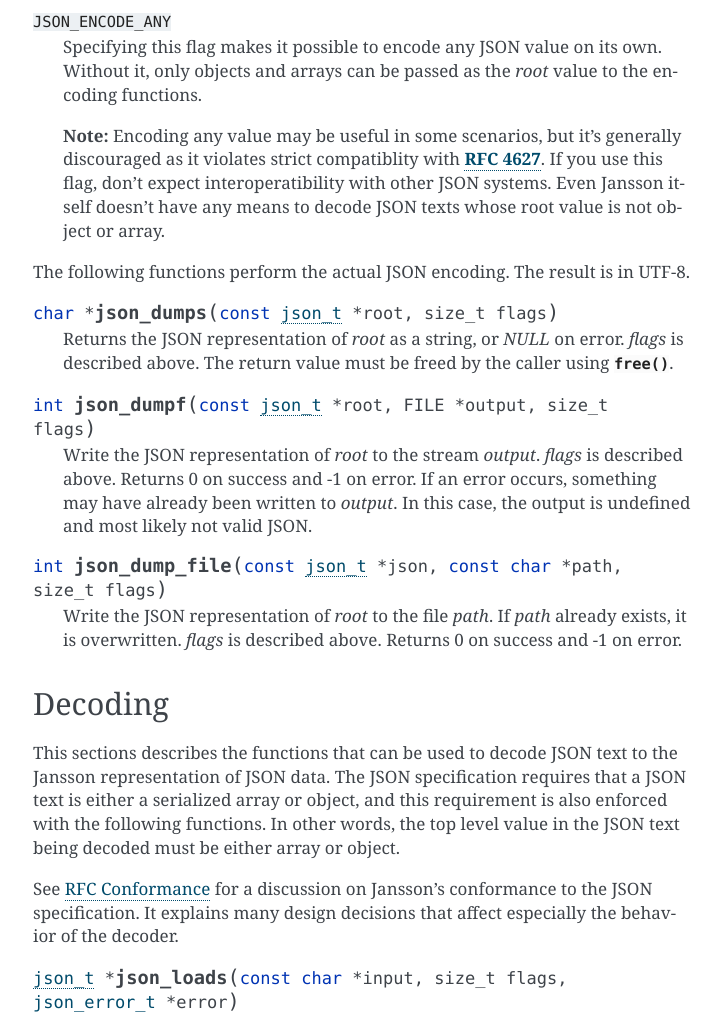
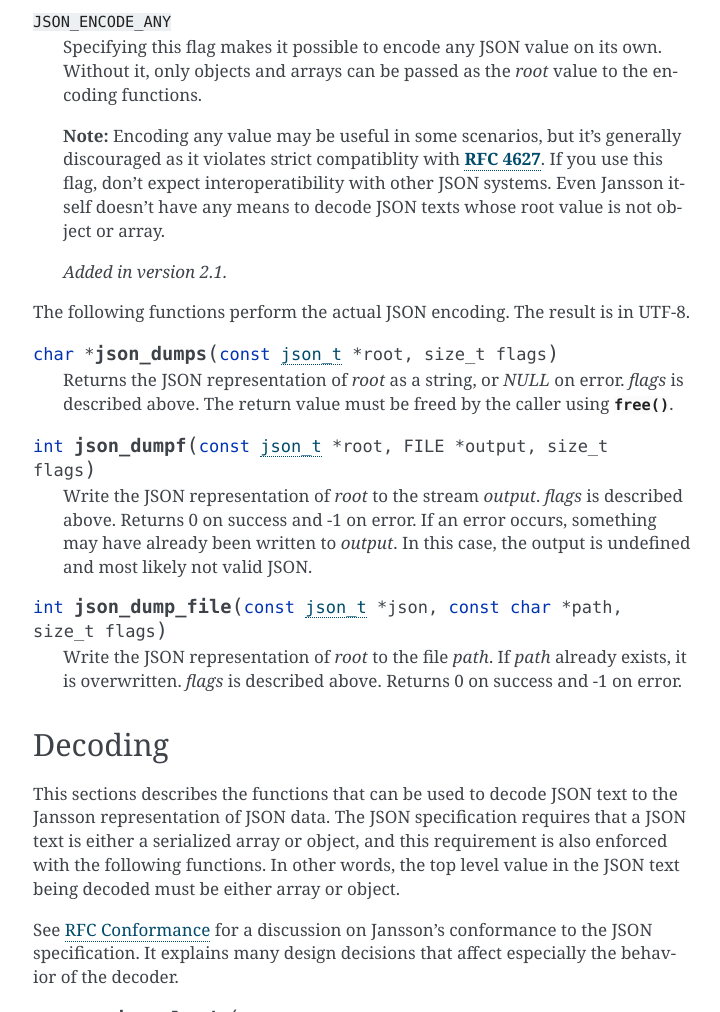
Before and after one commit to akheron/jansson, a Sphinx documentation site: the page built from doc/apiref.rst, in a window 1280 px wide and 1400 px high, scrolled down 14419 px, cut to the strip 0-1012 px from the top of the window. Shown: the whole strip, without its empty margins (387-1107 px from the left). Built offline with Sphinx 7.4.7, drawn with Linux system fonts in a browser that asks for light colours; some of the changed text lies outside the part shown.

Commit message:
doc: Add "New in version 2.1" notes to new features

```diff
--- a/doc/apiref.rst
+++ b/doc/apiref.rst
@@ -738,6 +738,8 @@
    with other JSON systems. Even Jansson itself doesn't have any means
    to decode JSON texts whose root value is not object or array.
 
+   .. versionadded:: 2.1
+
 The following functions perform the actual JSON encoding. The result
 is in UTF-8.
 
@@ -797,6 +799,8 @@
    is similar to :func:`json_loads()` except that the string doesn't
    need to be null-terminated. *flags* is currently unused, and should
    be set to 0.
+
+   .. versionadded:: 2.1
 
 .. function:: json_t *json_loadf(FILE *input, size_t flags, json_error_t *error)
 
```
